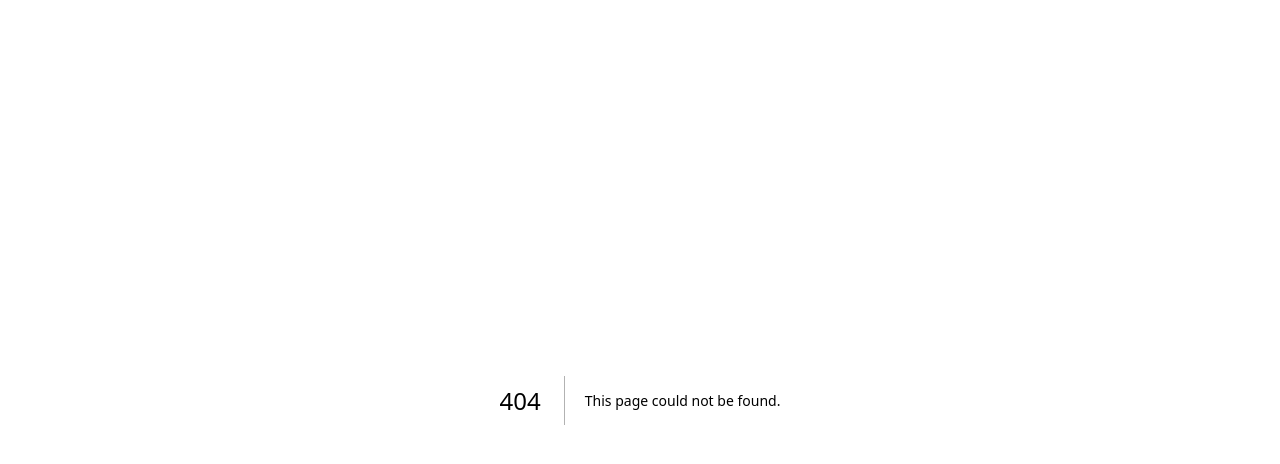
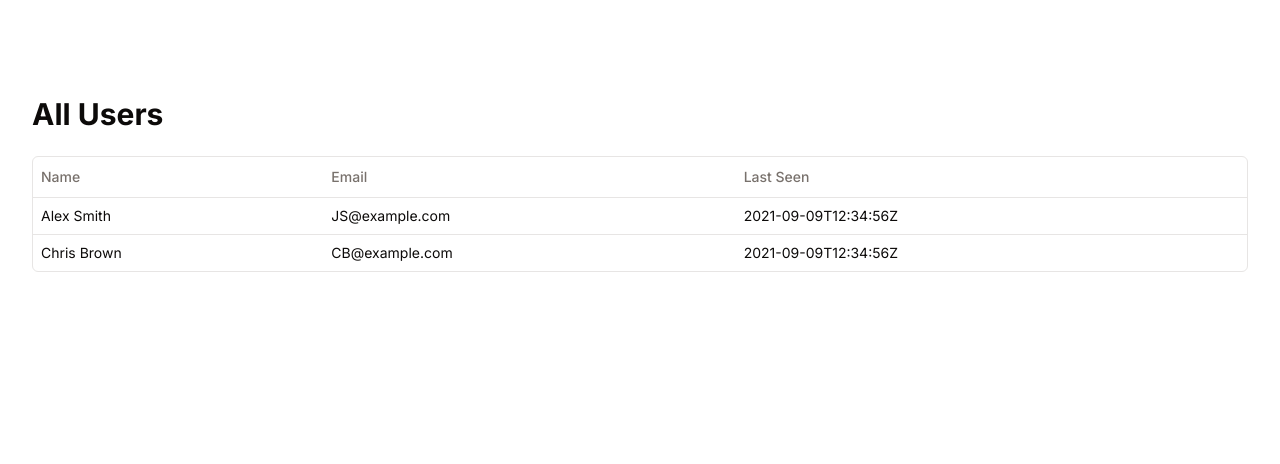
Before and after one commit to aelkayam/next-shadcn-table, a Next.js app: page /users in a window 1280 px wide. Before the commit this address had no page. Shown: the top 464 px of the page. Built offline with nearby package versions, Linux system fonts and the light colour scheme.

Commit message:
setting up the table

```diff
--- /dev/null
+++ b/src/app/users/columns.tsx
@@ -0,0 +1,28 @@
+"use client";
+
+import { ColumnDef } from "@tanstack/react-table";
+
+// This type is used to define the shape of our data.
+// You can use a Zod schema here if you want.
+export type User = {
+  id: string;
+  name: string;
+  email: string;
+  image: string;
+  lastSeen: string;
+};
+
+export const columns: ColumnDef<User>[] = [
+  {
+    accessorKey: "name",
+    header: "Name",
+  },
+  {
+    accessorKey: "email",
+    header: "Email",
+  },
+  {
+    accessorKey: "lastSeen",
+    header: "Last Seen",
+  },
+];
--- /dev/null
+++ b/src/app/users/page.tsx
@@ -0,0 +1,38 @@
+import { User, columns } from "./columns";
+import { DataTable } from "@/components/data-table";
+
+async function getData(): Promise<User[]> {
+  const randomNumber = Math.floor(Math.random() * 100);
+  const gender = Math.random() > 0.5 ? "men" : "women";
+
+  return [
+    {
+      id: "728ed52f",
+      name: "Alex Smith",
+      email: "JS@example.com",
+      image: `https://randomuser.me/api/portraits/${gender}/${randomNumber}.jpg`,
+      lastSeen: "2021-09-09T12:34:56Z",
+    },
+
+    {
+      id: "759jg52f",
+      name: "Chris Brown",
+      email: "CB@example.com",
+      image: `https://randomuser.me/api/portraits/${gender}/${randomNumber}.jpg`,
+      lastSeen: "2021-09-09T12:34:56Z",
+    },
+  ];
+}
+
+export default async function DemoPage() {
+  const data = await getData();
+
+  return (
+    <section className="py-24">
+      <div className="container">
+        <h1 className="mb-6 text-3xl font-bold">All Users</h1>
+        <DataTable columns={columns} data={data} />
+      </div>
+    </section>
+  );
+}
--- /dev/null
+++ b/src/components/data-table.tsx
@@ -0,0 +1,80 @@
+"use client";
+
+import {
+  ColumnDef,
+  flexRender,
+  getCoreRowModel,
+  useReactTable,
+} from "@tanstack/react-table";
+
+import {
+  Table,
+  TableBody,
+  TableCell,
+  TableHead,
+  TableHeader,
+  TableRow,
+} from "@/components/ui/table";
+
+interface DataTableProps<TData, TValue> {
+  columns: ColumnDef<TData, TValue>[];
+  data: TData[];
+}
+
+export function DataTable<TData, TValue>({
+  columns,
+  data,
+}: DataTableProps<TData, TValue>) {
+  const table = useReactTable({
+    data,
+    columns,
+    getCoreRowModel: getCoreRowModel(),
+  });
+
+  return (
+    <div className="rounded-md border">
+      <Table>
+        <TableHeader>
+          {table.getHeaderGroups().map((headerGroup) => (
+            <TableRow key={headerGroup.id}>
+              {headerGroup.headers.map((header) => {
+                return (
+                  <TableHead key={header.id}>
+                    {header.isPlaceholder
+                      ? null
+                      : flexRender(
+                          header.column.columnDef.header,
+                          header.getContext()
+                        )}
+                  </TableHead>
+                );
+              })}
+            </TableRow>
+          ))}
+        </TableHeader>
+        <TableBody>
+          {table.getRowModel().rows?.length ? (
+            table.getRowModel().rows.map((row) => (
+              <TableRow
+                key={row.id}
+                data-state={row.getIsSelected() && "selected"}
+              >
+                {row.getVisibleCells().map((cell) => (
+                  <TableCell key={cell.id}>
+                    {flexRender(cell.column.columnDef.cell, cell.getContext())}
+                  </TableCell>
+                ))}
+              </TableRow>
+            ))
+          ) : (
+            <TableRow>
+              <TableCell colSpan={columns.length} className="h-24 text-center">
+                No results.
+              </TableCell>
+            </TableRow>
+          )}
+        </TableBody>
+      </Table>
+    </div>
+  );
+}
```
